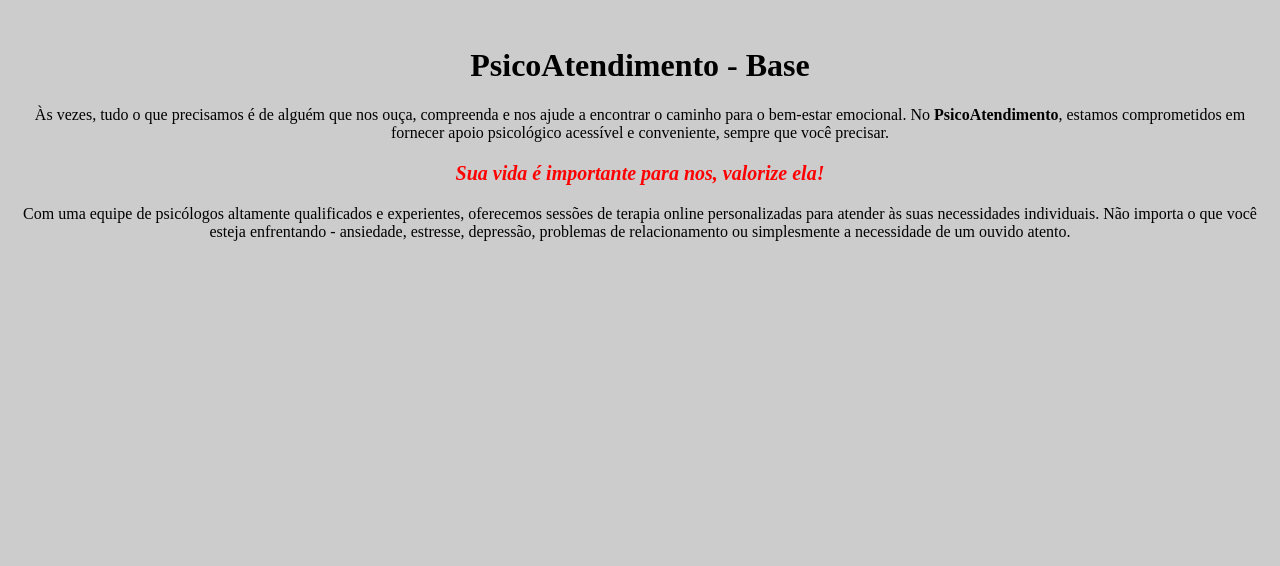
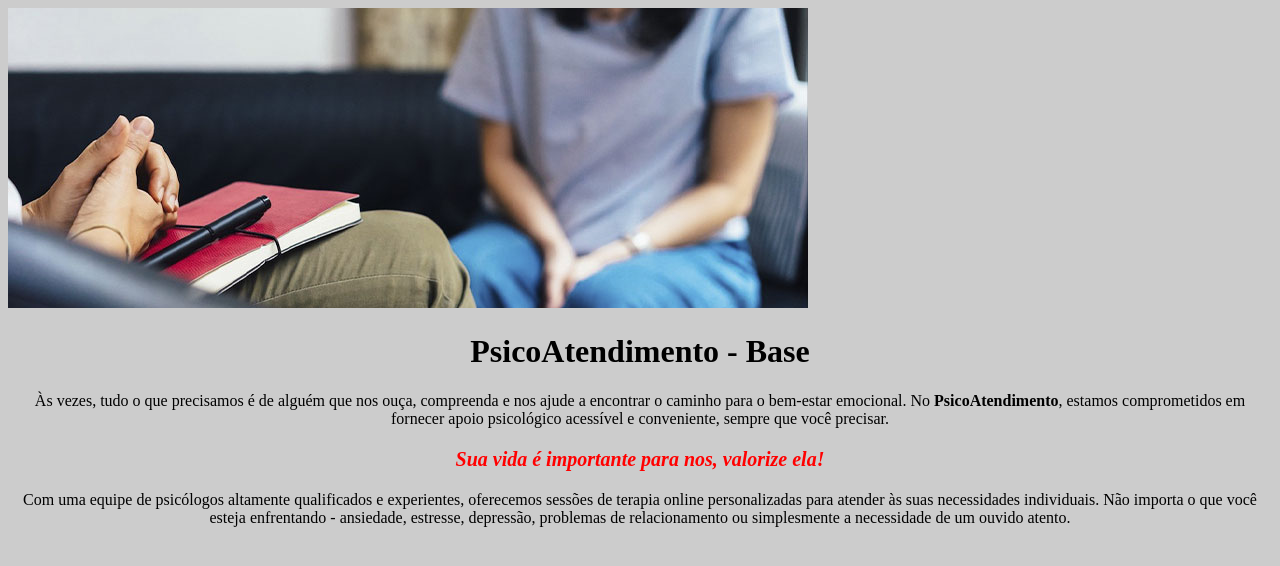
Before and after one commit to Josias06012006/PrimeiroANoJosias, a plain HTML site: page index.html in a window 1280 px wide. Drawn offline with Linux system fonts and the light colour scheme.

Commit message:
index.html

```diff
--- a/index.html
+++ b/index.html
@@ -7,7 +7,7 @@
     </head>
 
     <body>
-        <img id="banner">
+        <img src="banner.jpg">
 
         <h1>PsicoAtendimento - Base</h1>
 
```
